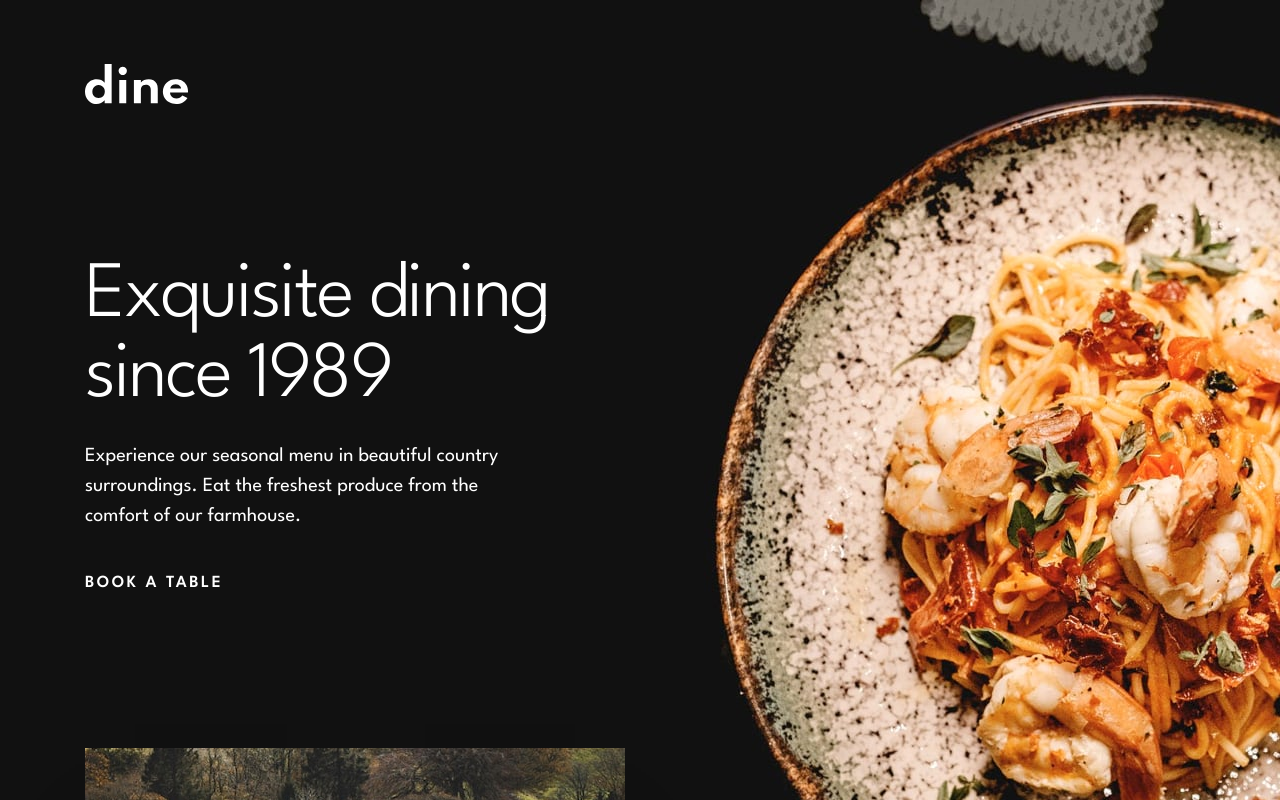
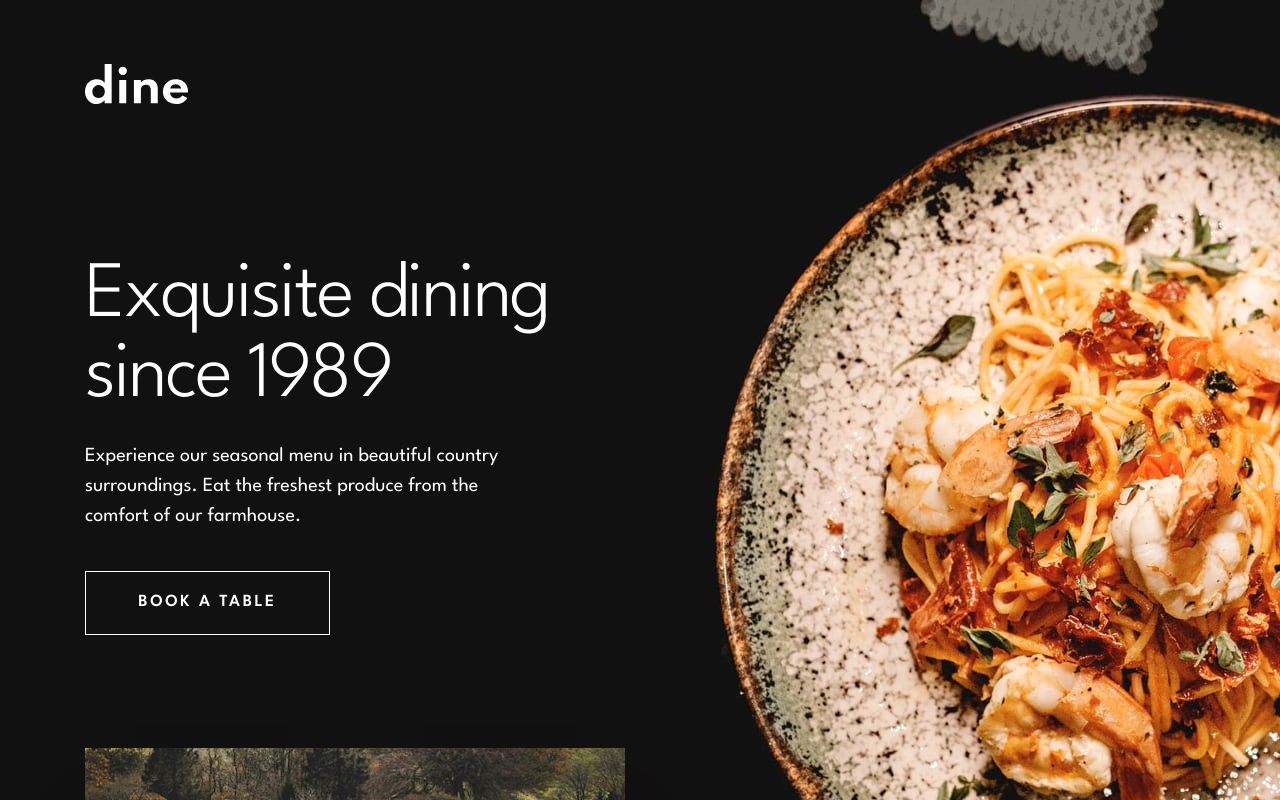
Before and after one commit to Bayoumi-dev/Dine-restaurant-website, a React (Create React App) app: page / in a window 1280 px wide. Shown: the top 800 px of the page. Built offline with nearby package versions, Linux system fonts and the light colour scheme.

Commit message:
style button component

```diff
--- a/src/index.css
+++ b/src/index.css
@@ -37,13 +37,25 @@
       @apply !hidden;
    }
 }
+
 @layer components {
+   .btn.primary {
+      @apply border border-white active:text-white;
+   }
+   .btn.secondary {
+      @apply bg-primary-codGray text-white hover:border border-primary-codGray;
+   }
+   .btn {
+      @apply w-[245px] h-[64px] hover:bg-white hover:text-secondary-mirage
+      active:bg-transparent active:opacity-25;
+   }
    .pattern-divide {
       @apply pt-9 md:pt-10 xl:pt-14 relative before:absolute before:top-0
       before:left-0 before:w-full before:h-2 before:bg-pattern-divide
       before:bg-no-repeat before:bg-center xl:before:bg-left;
    }
 }
+
 @layer utilities {
    .flex-center {
       @apply flex items-center justify-center;
```
